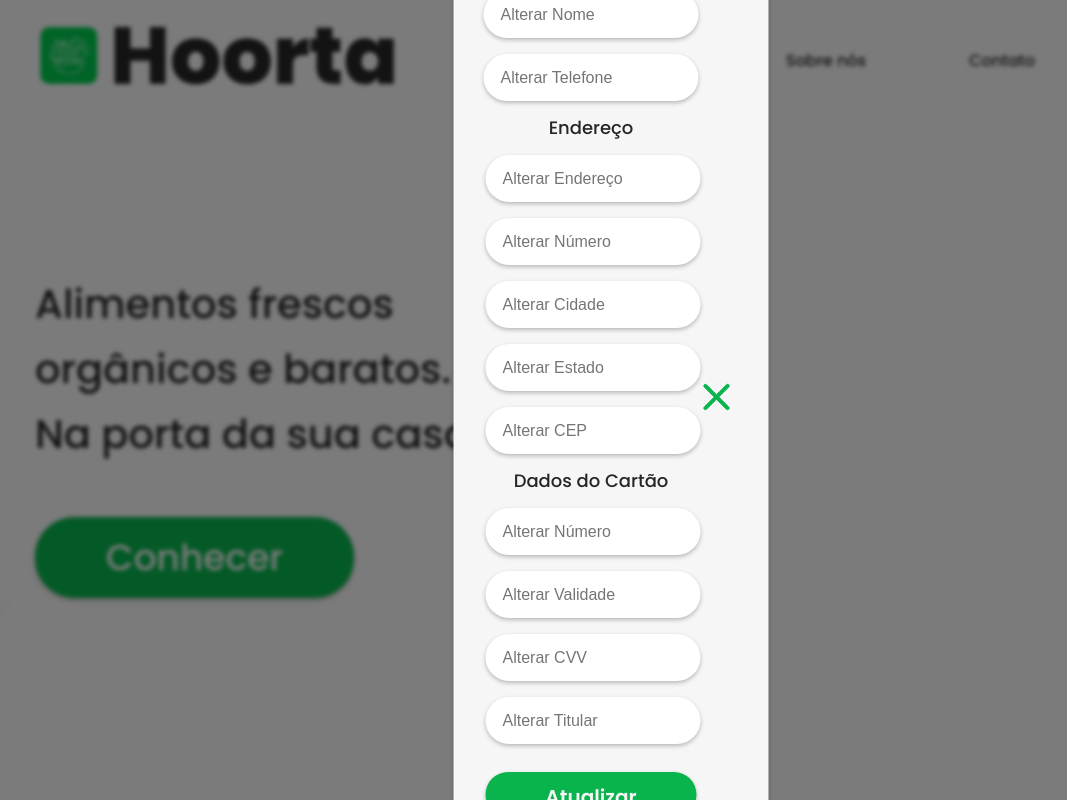
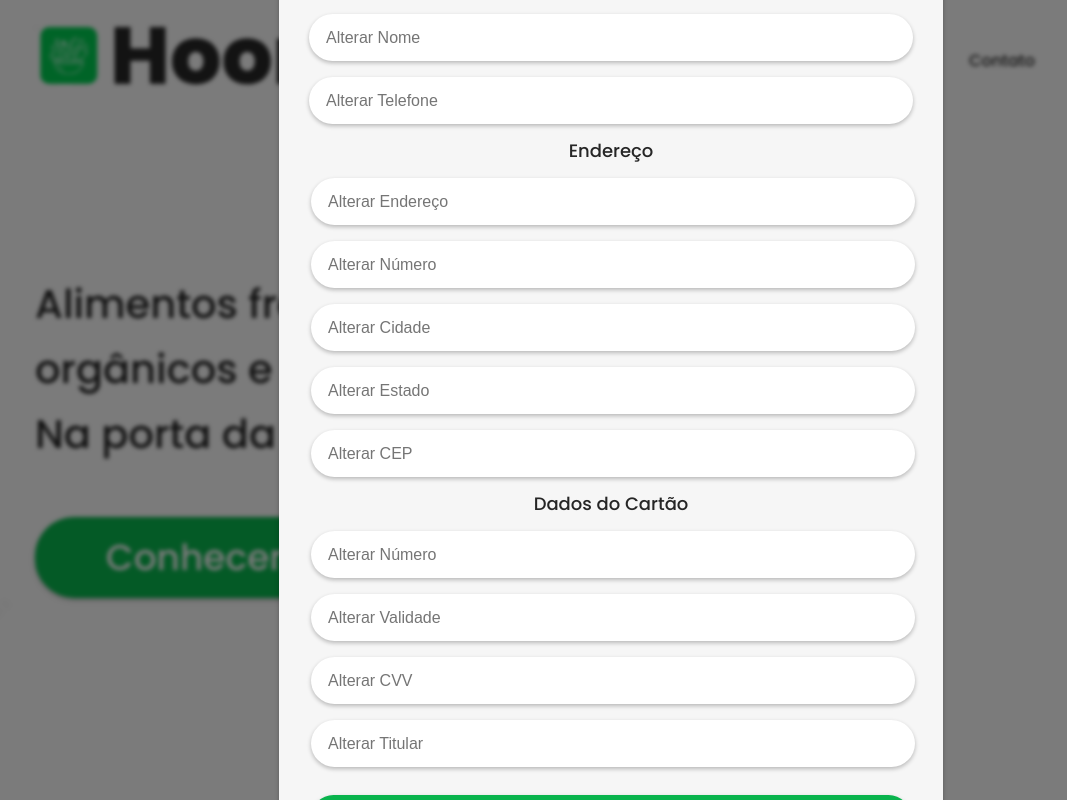
Before and after one commit to viniciusac92/hoorta-apresentacao, a React (Create React App) app: page /tests in a window 1280 px wide. Both pictures are taken after a click on the button 23 px from the left and 619 px from the top of the page. Shown: the whole page, without its empty margins (29-1096 px from the left). Built offline with nearby package versions, Linux system fonts and the light colour scheme.

Commit message:
💄Style: Finished base stylization

```diff
--- a/src/components/organisms/ModalUser/index.jsx
+++ b/src/components/organisms/ModalUser/index.jsx
@@ -1,5 +1,6 @@
 import { useState } from "react";
 import FormUpdateUser from "../../molecules/FormUpdateUser";
+import TextHeader from "../../atoms/TextHeader";
 import { Modal, Fade } from "@material-ui/core";
 import { StyledModal, EditButton } from "./styles";
 import Icon from "../../atoms/Icon";
@@ -13,10 +14,15 @@ const ModalUser = () => {
 
   const body = (
     <StyledModal>
+      <div className="headerContainer">
+        <TextHeader color="primary" size="medium" fontWeight="medium">
+          Atualizar Dados
+        </TextHeader>
+        <EditButton onClick={toggleModal}>
+          <Icon src={Close} alt="Botão Fechar" />
+        </EditButton>
+      </div>
       <FormUpdateUser />
-      <EditButton onClick={toggleModal}>
-        <Icon src={Close} alt="Botão Fechar" />
-      </EditButton>
     </StyledModal>
   );
 
--- a/src/components/organisms/ModalUser/styles.js
+++ b/src/components/organisms/ModalUser/styles.js
@@ -8,8 +8,11 @@ export const StyledModal = styled.div`
   left: 50%;
   transform: translate(-50%, -50%);
 
+  width: 80%;
+
   position: absolute;
   display: flex;
+  flex-direction: column;
   justify-content: space-around;
   padding: 2rem;
   outline: none;
@@ -17,9 +20,21 @@ export const StyledModal = styled.div`
   background-color: ${color.white};
   box-shadow: ${shadow};
   border-radius: ${radius};
+
+  .headerContainer {
+    display: flex;
+    justify-content: space-between;
+    align-items: center;
+    padding-bottom: 10px;
+  }
+
+  @media screen and (min-width: 800px) {
+    max-width: 600px;
+  }
 `;
 
 export const EditButton = styled.button`
   background: none;
-  clip-path: view-box;
+  display: flex;
+  height: 100%;
 `;
```
